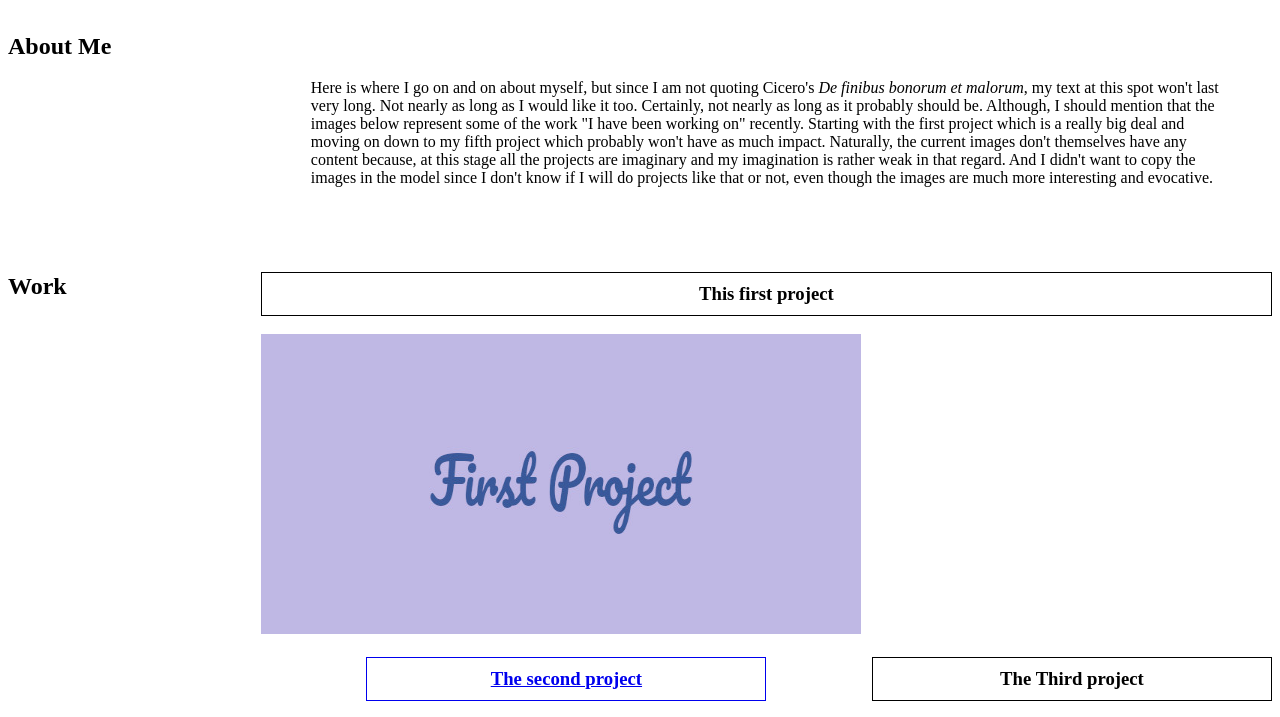
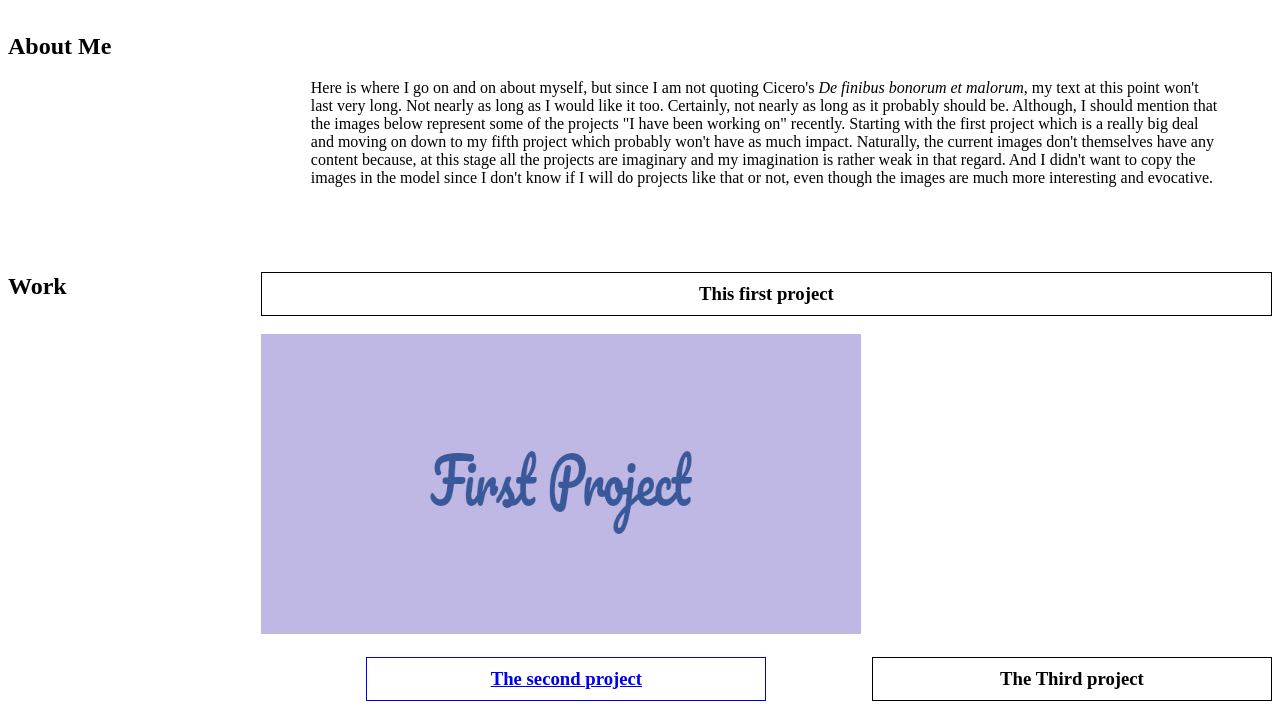
Before and after one commit to bswiley/Profilio, a plain HTML site: page index.html in a window 1280 px wide. Shown: the part 81-798 px from the top of the page. Drawn offline with Linux system fonts and the light colour scheme.

Commit message:
more text

```diff
--- a/index.html
+++ b/index.html
@@ -29,7 +29,7 @@
         <section class="complete">
             <div class="side"><h2>About Me</h2></div>
             <div class="acontent">
-                <p>Here is where I go on and on about myself, but since I am not quoting Cicero's <span>De finibus bonorum et malorum</span>, my text at this spot won't last very long.  Not nearly as long as I would like it too.  Certainly, not nearly as long as it probably should be. Although, I should mention that the images below represent some of the work "I have been working on" recently.  Starting with the first project which is a really big deal and moving on down to my fifth project which probably won't have as much impact.  Naturally, the current images don't themselves have any content because, at this stage all the projects are imaginary and my imagination is rather weak in that regard.  And I didn't want to copy the images in the model since I don't know if I will do projects like that or not, even though the images are much more interesting and evocative.</p>
+                <p>Here is where I go on and on about myself, but since I am not quoting Cicero's <span>De finibus bonorum et malorum</span>, my text at this point won't last very long.  Not nearly as long as I would like it too.  Certainly, not nearly as long as it probably should be. Although, I should mention that the images below represent some of the projects "I have been working on" recently.  Starting with the first project which is a really big deal and moving on down to my fifth project which probably won't have as much impact.  Naturally, the current images don't themselves have any content because, at this stage all the projects are imaginary and my imagination is rather weak in that regard.  And I didn't want to copy the images in the model since I don't know if I will do projects like that or not, even though the images are much more interesting and evocative.</p>
             </div>
         </section>
         <section class="complete">
```
